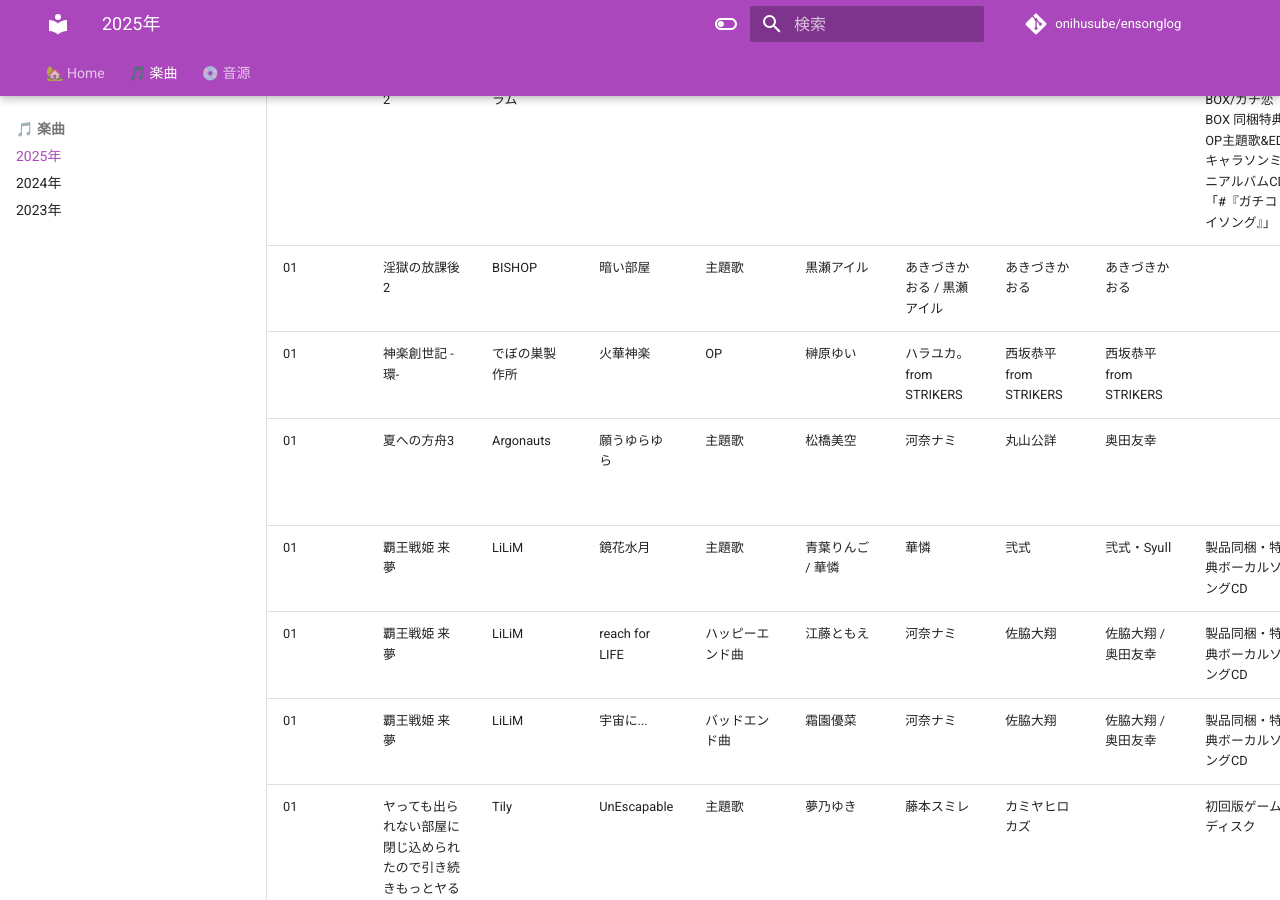
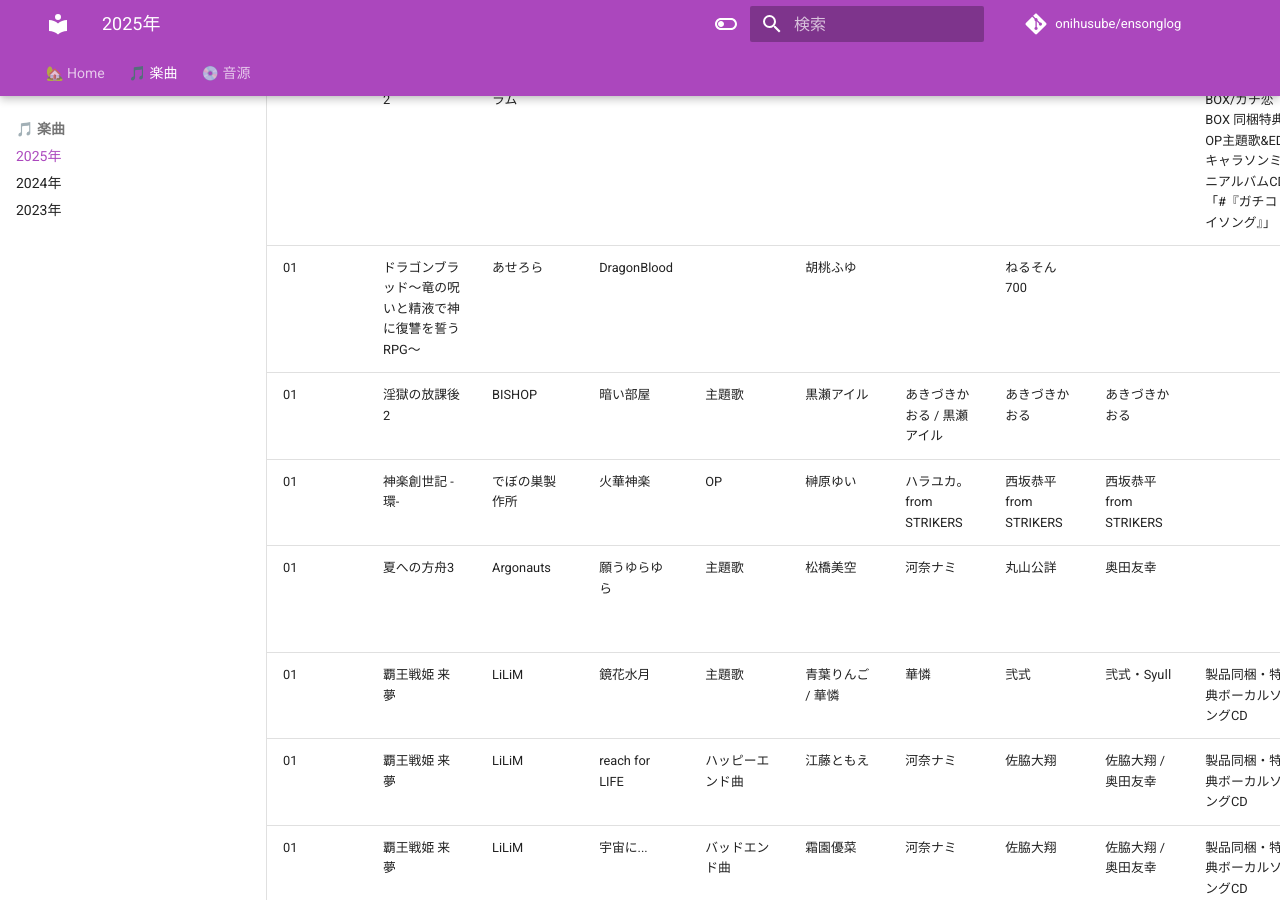
Before and after one commit to onihusube/ensonglog, an MkDocs documentation site: the page built from docs/2025/楽曲.md, in a window 1280 px wide and 900 px high, scrolled down 874 px. Built offline with MkDocs 1.6.1 and Material for MkDocs 9.7.7, drawn with Linux system fonts in a browser that asks for light colours; emoji names are drawn with the system emoji font; comment, search, counter and statistics services are not loaded.

Commit message:
ドラゴンブラッド、発売日の間違い修正

```diff
--- a/docs/2025/楽曲.md
+++ b/docs/2025/楽曲.md
@@ -15,6 +15,7 @@ search:
 | 01<!--/22--> | バーチャル★ハッピーランド | YANASE GAMES | バーチャル★ハッピーランド | 主題歌 | ハピネ（CV：眞白かのん）、ヨハネ（CV：秋奈） | ねこふじかおる | TAKASUKE | TAKASUKE | [Fanlink](https://fanlink.tv/v9eY) |  | [:fontawesome-brands-youtube:](https://www.youtube.com/watch?v=vg7qzQmXP6o) |
 | 01<!--/23--> | 制服カノジョ2 | エンターグラム | 実況！トキメキ恋愛黄金期 | OP | 桃鈴ねね (hololive) | 七条レタス | D.watt | D.watt | せりか初恋BOX/ガチ恋BOX 同梱特典 OP主題歌&EDキャラソンミニアルバムCD「#『ガチコイソング』」 | | [:fontawesome-brands-youtube:](https://www.youtube.com/watch?v=fcVAU3Kz-tE) |
 | 01<!--/23--> | 制服カノジョ2 | エンターグラム |  | ED |  |  |  |  | せりか初恋BOX/ガチ恋BOX 同梱特典 OP主題歌&EDキャラソンミニアルバムCD「#『ガチコイソング』」 | | |
+| 01<!--/24--> | ドラゴンブラッド～竜の呪いと精液で神に復讐を誓うRPG～ | あせろら | DragonBlood |  | 胡桃ふゆ |  | ねるそん700 |  |  |  | [:rabbit:](https://chobit.cc/2c39v) |
 | 01<!--/31--> | 淫獄の放課後2 | BISHOP | 暗い部屋 | 主題歌 | 黒瀬アイル | あきづきかおる / 黒瀬アイル | あきづきかおる | あきづきかおる | | Produced by アトリエピーチ | [:octicons-video-16:](https://emdb.info/video/ingoku-no-hokago-2-demo/) |
 | 01<!--/31--> | 神楽創世記 -環- | でぼの巣製作所 | 火華神楽 | OP | 榊原ゆい | ハラユカ。from STRIKERS | 西坂恭平 from STRIKERS | 西坂恭平 from STRIKERS | | 神楽創世記-久遠-（2024/01）の主題歌と同じ | [HP](https://www.debonosu.jp/debo/game/souseiki_2/index.html) |
 | 01<!--/31--> | 夏への方舟3 | Argonauts | 願うゆらゆら | 主題歌 | 松橋美空 | 河奈ナミ | 丸山公詳 | 奥田友幸 | | Sound Produce: Hive Six Records&project lights | [:fontawesome-brands-youtube:](https://www.youtube.com/watch?v=sn4mrhxMnHw) |
```
Also changed, not shown: docs/2024/楽曲.md (+0 -1 lines).
